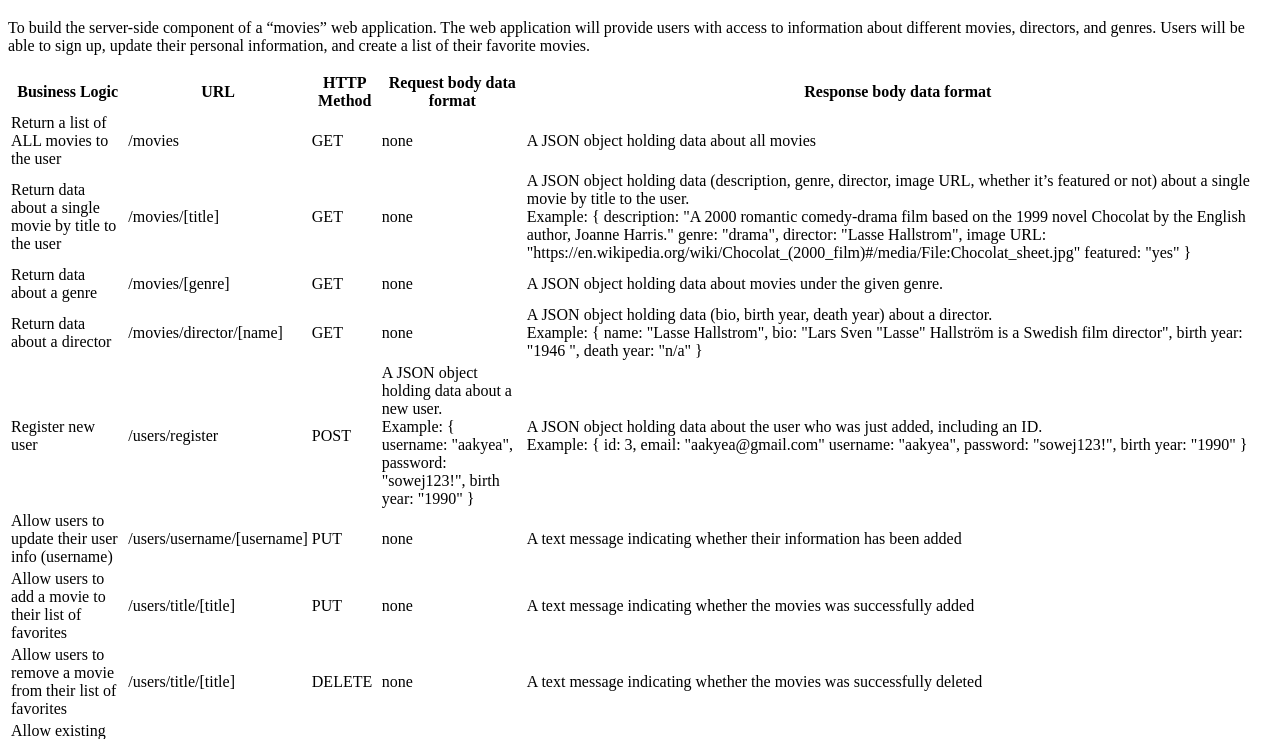
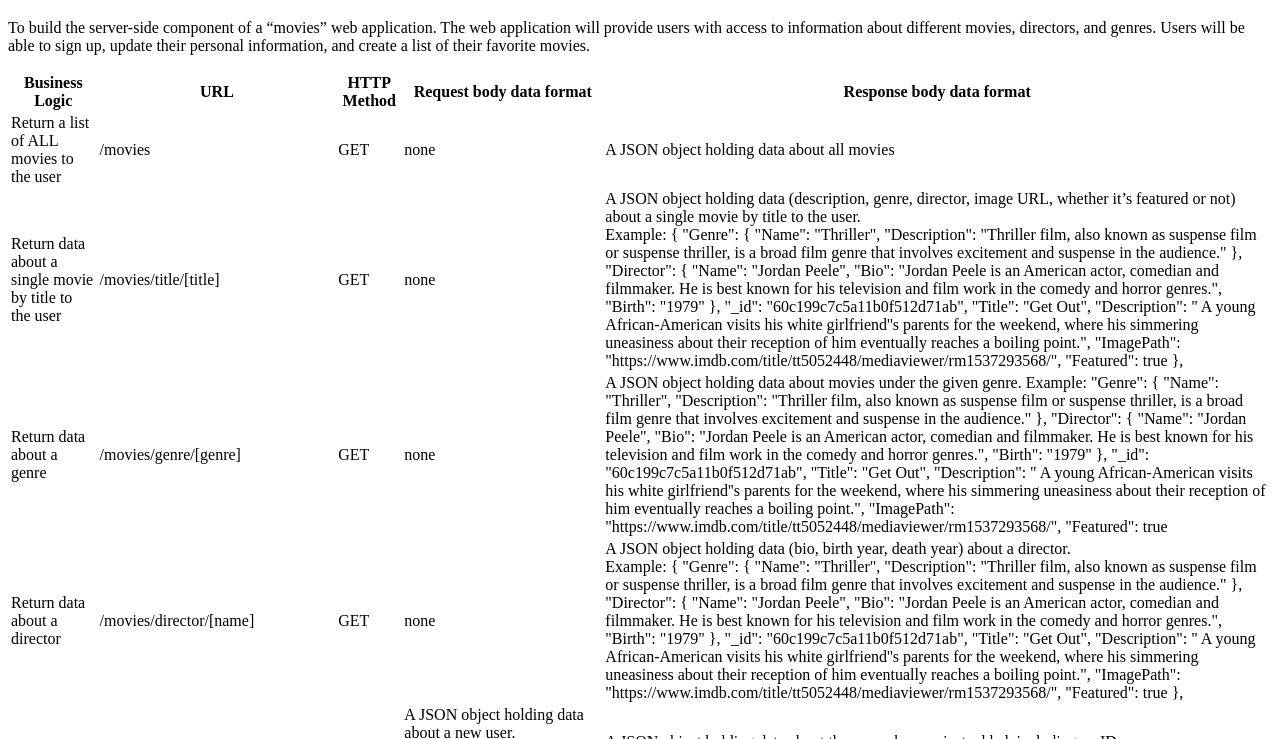
Before and after one commit to akornefa/movie_api, a website: page public/documentation.html in a window 1280 px wide. Shown: the part 61-800 px from the top of the page. Drawn offline with Linux system fonts and the light colour scheme.

Commit message:
Update documentation to reflect new request methods

```diff
--- a/public/documentation.html
+++ b/public/documentation.html
@@ -32,26 +32,53 @@
             </tr>
             <tr>
                 <td>Return data about a single movie by title to the user</td>
-                <td>/movies/[title]</td>
+                <td>/movies/title/[title]</td>
                 <td>GET</td>
                 <td>none</td>
                 <td>A JSON object holding data (description, genre, director, image URL, whether it’s featured or not) about a single movie by title to the user. <br>
                Example:
-                    {
-                        description: "A 2000 romantic comedy-drama film based on the 1999 novel Chocolat by the English author, Joanne Harris."
-                        genre: "drama",
-                        director: "Lasse Hallstrom",
-                        image URL: "https://en.wikipedia.org/wiki/Chocolat_(2000_film)#/media/File:Chocolat_sheet.jpg"
-                        featured: "yes"
-                    }
+               {
+                "Genre": {
+                    "Name": "Thriller",
+                    "Description": "Thriller film, also known as suspense film or suspense thriller, is a broad film genre that involves excitement and suspense in the audience."
+                },
+                "Director": {
+                    "Name": "Jordan Peele",
+                    "Bio": "Jordan Peele is an American actor, comedian and filmmaker. He is best known for his television and film work in the comedy and horror genres.",
+                    "Birth": "1979"
+                },
+                "_id": "60c199c7c5a11b0f512d71ab",
+                "Title": "Get Out",
+                "Description": " A young African-American visits his white girlfriend''s parents for the weekend, where his simmering uneasiness about their reception of him eventually reaches a boiling point.",
+                "ImagePath": "https://www.imdb.com/title/tt5052448/mediaviewer/rm1537293568/",
+                "Featured": true
+            },
                 </td>
             </tr>
             <tr>
                 <td>Return data about a genre</td>
-                <td>/movies/[genre]</td>
+                <td>/movies/genre/[genre]</td>
                 <td>GET</td>
                 <td>none</td>
-                <td>A JSON object holding data about movies under the given genre.</td>
+                <td>A JSON object holding data about movies under the given genre.
+                    Example:
+
+                        "Genre": {
+                            "Name": "Thriller",
+                            "Description": "Thriller film, also known as suspense film or suspense thriller, is a broad film genre that involves excitement and suspense in the audience."
+                        },
+                        "Director": {
+                            "Name": "Jordan Peele",
+                            "Bio": "Jordan Peele is an American actor, comedian and filmmaker. He is best known for his television and film work in the comedy and horror genres.",
+                            "Birth": "1979"
+                        },
+                        "_id": "60c199c7c5a11b0f512d71ab",
+                        "Title": "Get Out",
+                        "Description": " A young African-American visits his white girlfriend''s parents for the weekend, where his simmering uneasiness about their reception of him eventually reaches a boiling point.",
+                        "ImagePath": "https://www.imdb.com/title/tt5052448/mediaviewer/rm1537293568/",
+                        "Featured": true
+
+                </td>
             </tr>
             <tr>
                 <td>Return data about a director</td>
@@ -61,11 +88,21 @@
                 <td>A JSON object holding data (bio, birth year, death year) about a director. <br>
                     Example:
                     {
-                        name: "Lasse Hallstrom",
-                        bio: "Lars Sven "Lasse" Hallström is a Swedish film director",
-                        birth year: "1946 ",
-                        death year: "n/a"
-                    }
+                        "Genre": {
+                            "Name": "Thriller",
+                            "Description": "Thriller film, also known as suspense film or suspense thriller, is a broad film genre that involves excitement and suspense in the audience."
+                        },
+                        "Director": {
+                            "Name": "Jordan Peele",
+                            "Bio": "Jordan Peele is an American actor, comedian and filmmaker. He is best known for his television and film work in the comedy and horror genres.",
+                            "Birth": "1979"
+                        },
+                        "_id": "60c199c7c5a11b0f512d71ab",
+                        "Title": "Get Out",
+                        "Description": " A young African-American visits his white girlfriend''s parents for the weekend, where his simmering uneasiness about their reception of him eventually reaches a boiling point.",
+                        "ImagePath": "https://www.imdb.com/title/tt5052448/mediaviewer/rm1537293568/",
+                        "Featured": true
+                    },
                 </td>
             </tr>
             <tr>
@@ -74,47 +111,60 @@
                 <td>POST</td>
                 <td>A JSON object holding data about a new user. <br>
                 Example:
+
                 {
-                    username: "aakyea",
-                    password: "sowej123!",
-                    birth year: "1990"
+                    "Username": "akornefa",
+                    "Password": "ak123",
+                    "Email": "ak@gmail.com",
+                    "Birthday": "1986-03-23"
                 }
+
                 </td>
                 <td>A JSON object holding data about the user who was just added, including an ID. <br>
                 Example:
                 {
-                    id: 3,
-                    email: "aakyea@gmail.com"
-                    username: "aakyea",
-                    password: "sowej123!",
-                    birth year: "1990"
+                    "FavoriteMovies": [],
+                    "_id": "60c64ebb57ff7c20c9b193f7",
+                    "Username": "akornefa",
+                    "Password": "ak123",
+                    "Email": "ak@gmail.com",
+                    "Birthday": "1986-03-23T00:00:00.000Z",
+                    "__v": 0
                 }
                 </td>
             </tr>
             <tr>
                 <td>Allow users to update their user info (username)</td>
-                <td>/users/username/[username]</td>
+                <td>/users/[username]</td>
                 <td>PUT</td>
-                <td>none</td>
-                <td>A text message indicating whether their information has been added</td>
+                <td>A JSON object holding data about the user with updated information. <br>
+                    Example:
+                    {
+                    "Username": "newWave01",
+                    "Password": "efgh",
+                    "Email": "selasieteoh@gmail.com",
+                    "Birthday": "1989-11-03"
+                    }
+                </td>
+                <td>A JSON object holding data about the user with updated info.</td>
             </tr>
             <tr>
                 <td>Allow users to add a movie to their list of favorites</td>
-                <td>/users/title/[title]</td>
+                <td>/users/[username]/movies/[MovieId]</td>
                 <td>PUT</td>
                 <td>none</td>
-                <td>A text message indicating whether the movies was successfully added</td>
+                <td>A JSON object holding data about the user with a new list of favorite movies.</td>
             </tr>
             <tr>
                 <td>Allow users to remove a movie from their list of favorites</td>
-                <td>/users/title/[title]</td>
+                <td>/users/[username]/movies/[MovieId]</td>
                 <td>DELETE</td>
                 <td>none</td>
-                <td>A text message indicating whether the movies was successfully deleted</td>
+                <td>A JSON object holding data about the user with a new list of favorite movies.</td>
             </tr>
             <tr>
                 <td>Allow existing users to deregister</td>
-                <td>/users/email/[email]</td>
+                <td>/users/[username]</td>
                 <td>DELETE</td>
                 <td>none</td>
                 <td>A text message indicating whether the user's email has been successfully deregistered.</td>
```
